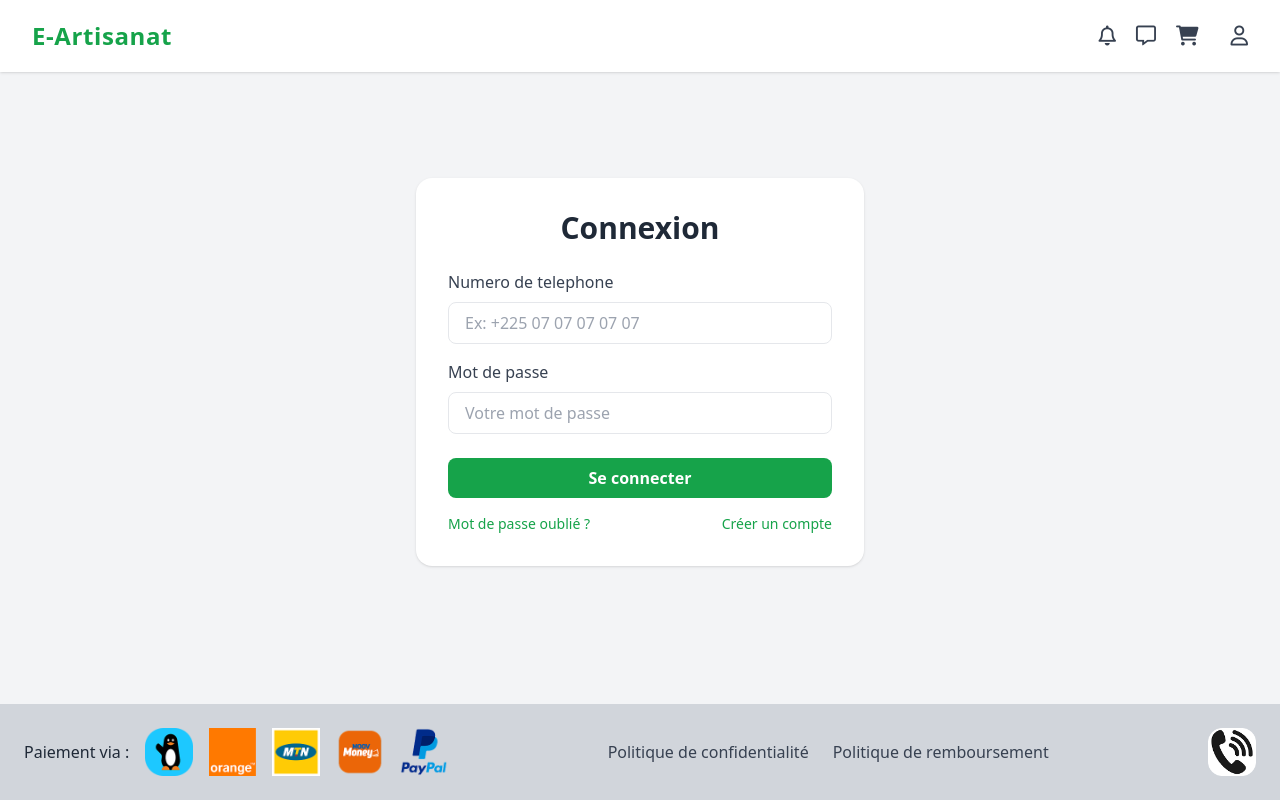
After one commit to RodrigueAk47/e-artisanat, a PHP site: template app/Views/login.php in a window 1280 px wide. The commit adds this page. Run offline with PHP 8.4, Linux system fonts and the light colour scheme; the template is opened without the code that fills it, so the values that code supplies are empty; some libraries are stand-ins or nearby versions.

Commit message:
j'ai ajouté login

```diff
--- /dev/null
+++ b/app/Views/login.php
@@ -0,0 +1,21 @@
+
+    <main class="flex-grow flex items-center justify-center">
+        <section class="bg-white rounded-2xl shadow p-8 w-full max-w-md mt-16 mb-12">
+            <h2 class="text-3xl font-bold text-center text-gray-800 mb-6">Connexion</h2>
+            <form>
+                <div class="mb-4">
+                    <label for="phone" class="block text-gray-700 font-medium mb-2">Numero de telephone</label>
+                    <input type="phone" id="phone" name="phone" required class="w-full px-4 py-2 border rounded-lg focus:outline-none focus:ring-2 focus:ring-green-400" placeholder="Ex: +225 07 07 07 07 07">
+                </div>
+                <div class="mb-6">
+                    <label for="password" class="block text-gray-700 font-medium mb-2">Mot de passe</label>
+                    <input type="password" id="password" name="password" required class="w-full px-4 py-2 border rounded-lg focus:outline-none focus:ring-2 focus:ring-green-400" placeholder="Votre mot de passe">
+                </div>
+                <button type="submit" class="w-full bg-green-600 text-white font-semibold py-2 rounded-lg hover:bg-green-700 transition">Se connecter</button>
+            </form>
+            <div class="flex justify-between mt-4 text-sm">
+                <a href="#" class="text-green-600 hover:underline">Mot de passe oublié ?</a>
+                <a href="register.html" class="text-green-600 hover:underline">Créer un compte</a>
+            </div>
+        </section>
+    </main>
```
Also changed, not shown: app/Controllers/LoginController.php (added, +14 -0 lines), routes/web.php (+3 -8 lines), 1 other file.
